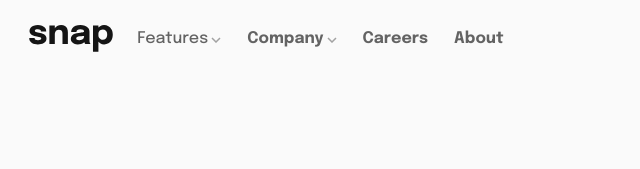
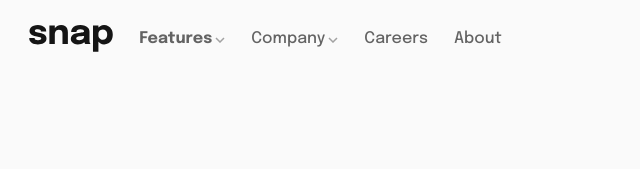
Before and after one commit to femto/intro-section-with-dropdown-navigation-main, a plain HTML site: page index.html in a window 1280 px wide. In both pictures the pointer is over the link "Features". Shown: the top 169 px of the page, 1-641 px from the left. Drawn offline with Linux system fonts and the light colour scheme.

Commit message:
use font-weight instead of color

```diff
--- a/css/style.css
+++ b/css/style.css
@@ -133,7 +133,14 @@ a {
 }
 .pos-1 a, .pos-2 a {
     opacity:1;
-    font-weight:bold;
+    font-weight:200;
+    /*color:#676767;*/
+
+}
+.pos-1 a:hover, .pos-2 a:hover {
+    opacity:1;
+    font-weight:700;
+    /*color: #181818;*/
 }
 .h-100vh {
     height: 100vh;
```
Also changed, not shown: index.html (+1 -0 lines).
